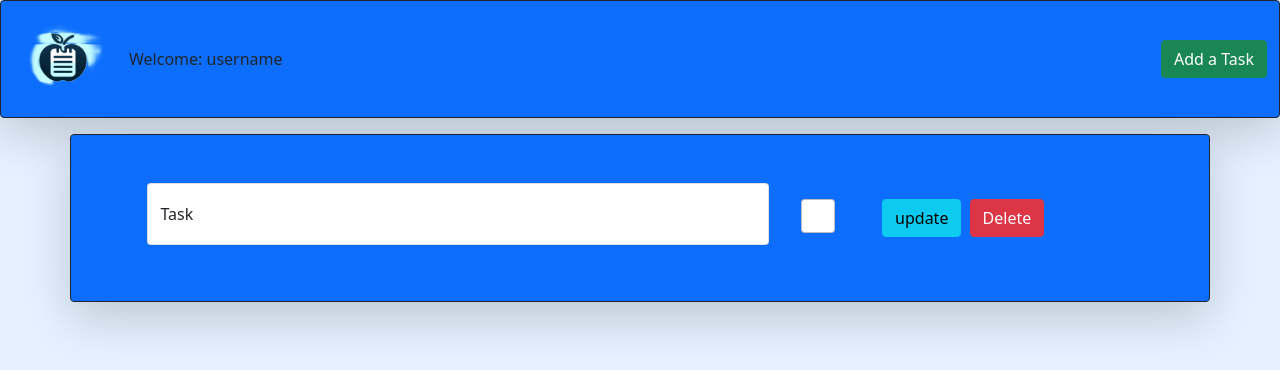
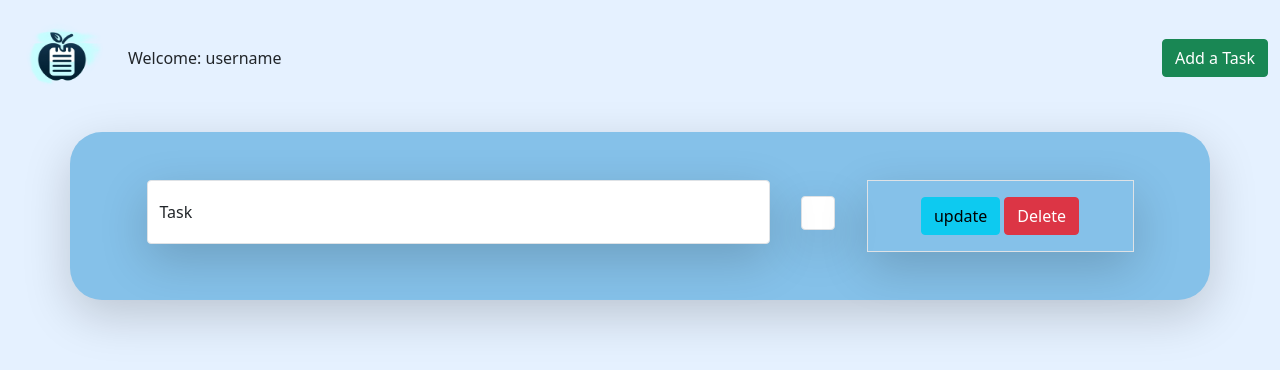
Before and after one commit to TeamRemix/Manager-Task, a Node server app: page /home in a window 1280 px wide. Shown: the top 370 px of the page. Run offline with Node 20, Linux system fonts and the light colour scheme; some libraries are stand-ins or nearby versions.

Commit message:
Implementación diseño

```diff
--- a/src/public/css/style.css
+++ b/src/public/css/style.css
@@ -1,3 +1,8 @@
 body {
     background-color: rgba(0, 123, 255, 0.1) ;
 }
+
+.container-custom{
+    background-color: #85C1E9 ;
+    border-radius: 2rem;
+}
--- a/src/views/home.hbs
+++ b/src/views/home.hbs
@@ -1,5 +1,5 @@
 <div class="container-fluid p-0">
-    <div class="row m-0 rounded shadow-lg  border border-dark bg-primary">
+    <div class="row m-0  ">
         <nav class="navbar navbar-expand-lg w-100">
             <img src="assets/img/logo-app.png" class="rounded-circle navbar-brand" width="100" height="100">
             <div class="">
@@ -12,13 +12,13 @@
     </nav>
 </div>
 </div>
-<div class="container-md col-md-12 bg-primary border border-dark rounded shadow-lg mt-3 p-5 min-vh-50">
+<div class="container-custom container-md col-md-12 shadow-lg mt-3  p-5 min-vh-50">
     <div class="row justify-content-center">
-        <div class="col-md-7 card me-1 mb-2  justify-content-center">Task</div>
+        <div class="col-md-7 card me-1 mb-2 border shadow-lg justify-content-center">Task</div>
         <div class="col-md-1 me-1  d-flex justify-content-center">
-            <input class="form-check-input mt-3 p-3 mb-2" type="checkbox">
+            <input class="form-check-input mt-3 p-3 mb-2 border shadow-lg" type="checkbox">
         </div>
-        <div class="col-md-3 p-3 justify-content-start">
+        <div class="col-md-3 p-3 mw 100 d-flex justify-content-center border shadow-lg">
             <div class="btn btn-info me-1">update</div>
             <div class="btn btn-danger">Delete</div>
         </div>
```
